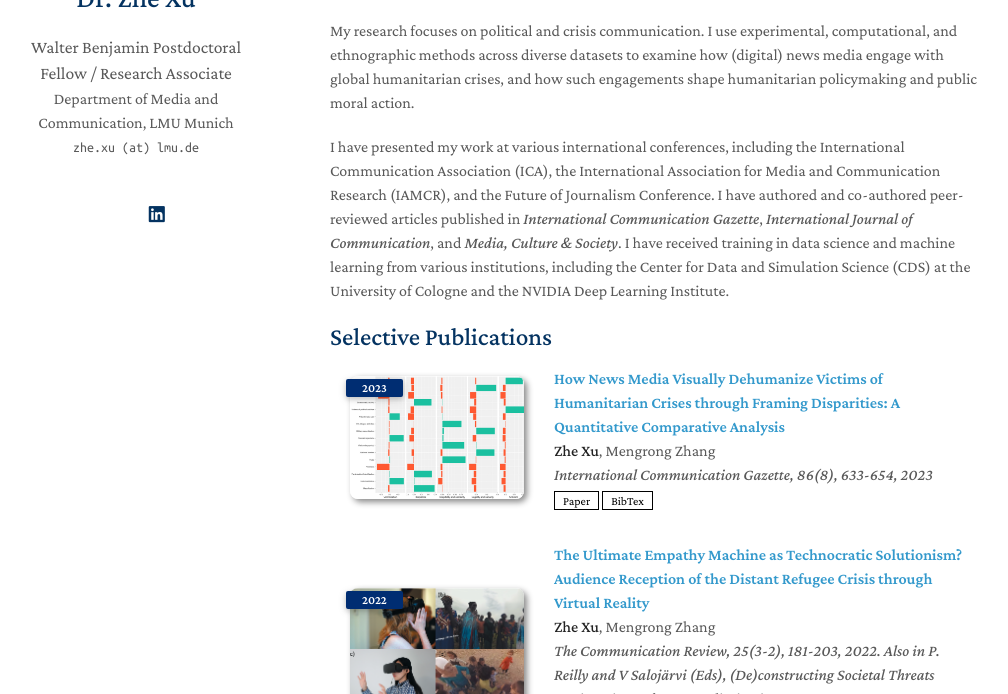
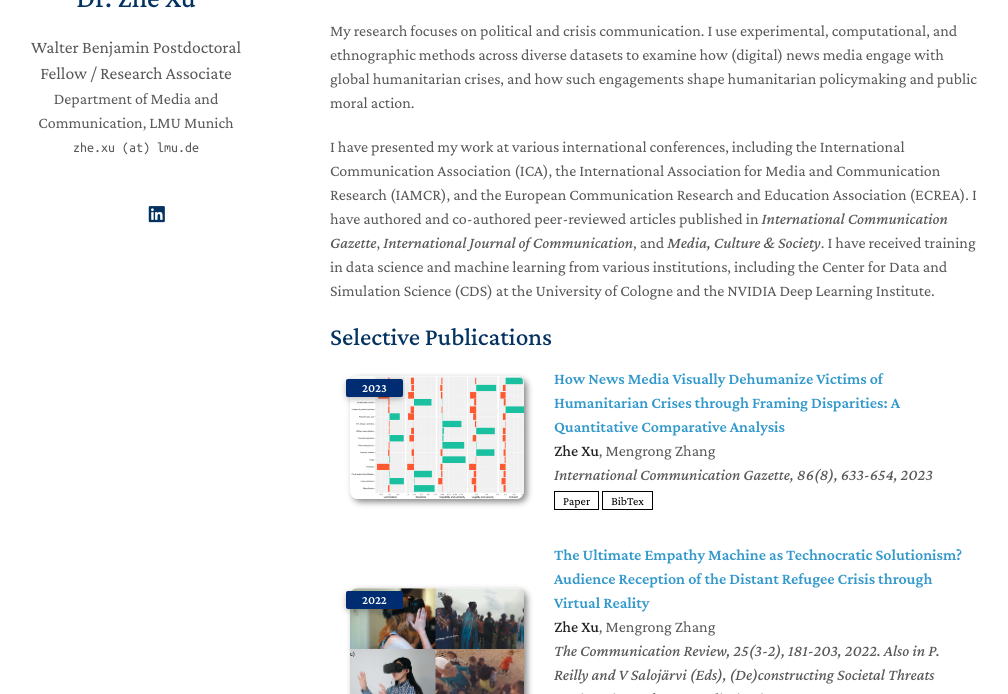
Before and after one commit to zhexuphd/home, a Jekyll site: the page built from index.md, in a window 1280 px wide and 900 px high, cut to the strip 206-900 px from the top of the window. Shown: the whole strip, without its empty margins (140-1148 px from the left). Built offline with Jekyll 4.4.1, drawn with Linux system fonts in a browser that asks for light colours; a style sheet for code colours, icons or effects is not loaded; our own code applies the rules of GitHub Pages for plain Markdown files.

Commit message:
Update index.md

```diff
--- a/index.md
+++ b/index.md
@@ -8,7 +8,7 @@ My name is Zhe Xu, and I am currently a [postdoctoral research associate](https:
 
 My research focuses on political and crisis communication. I use experimental, computational, and ethnographic methods across diverse datasets to examine how (digital) news media engage with global humanitarian crises, and how such engagements shape humanitarian policymaking and public moral action.
 
-I have presented my work at various international conferences, including the International Communication Association (ICA), the International Association for Media and Communication Research (IAMCR), and the Future of Journalism Conference. I have authored and co-authored peer-reviewed articles published in *International Communication Gazette*, *International Journal of Communication*, and *Media, Culture & Society*. I have received training in data science and machine learning from various institutions, including the Center for Data and Simulation Science (CDS) at the University of Cologne and the NVIDIA Deep Learning Institute.
+I have presented my work at various international conferences, including the International Communication Association (ICA), the International Association for Media and Communication Research (IAMCR), and the European Communication Research and Education Association (ECREA). I have authored and co-authored peer-reviewed articles published in *International Communication Gazette*, *International Journal of Communication*, and *Media, Culture & Society*. I have received training in data science and machine learning from various institutions, including the Center for Data and Simulation Science (CDS) at the University of Cologne and the NVIDIA Deep Learning Institute.
 
 {% include_relative _includes/publications.md %}
 
```
